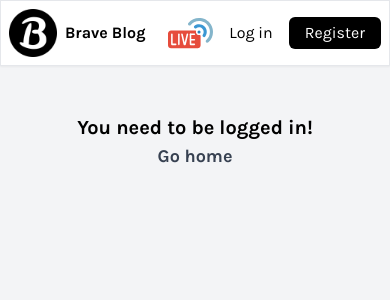
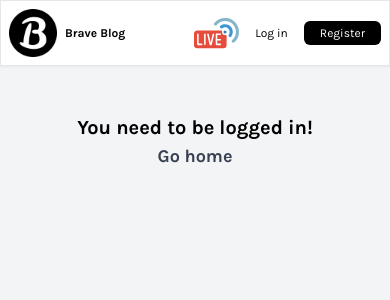
Before and after one commit to Seifbarouni/BraveBlog-frontend, a React (Create React App) app: page /profile in a window 390 px wide. Shown: the top 300 px of the page. Built offline with nearby package versions, Linux system fonts and the light colour scheme; no server answers; what @tailwindcss/typography would draw is missing.

Commit message:
ui update

```diff
--- a/src/components/Navbar.tsx
+++ b/src/components/Navbar.tsx
@@ -32,7 +32,7 @@ export const Navbar:React.FC<any>= ({authData,setAuthData})=> {
 
   const logo="/images/logo.png"
     return (
-        <div className="border flex items-center lg:justify-around justify-between p-2 bg-white shadow-sm sticky top-0 z-50">
+        <div className="border flex items-center lg:justify-around justify-between p-2 bg-white shadow-sm sticky top-0 z-50 sm:text-base text-xs">
       <Link to="/"  className="flex items-center cursor-pointer">
         <img src={logo} alt="" className="h-12 w-12"/>
         <span className="font-bold ml-2">Brave Blog</span>
@@ -51,7 +51,7 @@ export const Navbar:React.FC<any>= ({authData,setAuthData})=> {
       <span className="rounded-md bg-black  hover:bg-gray-800 cursor-pointer text-white px-4 py-1 " onClick={OpenRegisterModal}>Register</span>
     </div>}
     {authData&&authData.message==="Success" &&
-    <div className="flex items-center sm:text-base text-sm font-bold">
+    <div className="flex items-center  font-bold">
       <Link to="/live" className="mr-2 cursor-pointer transition duration-500 ease-in-out transform hover:-translate-y-1 hover:scale-110">
         <img src="/images/live.svg" alt="" />
       </Link>
--- a/src/components/User/UserProfile.tsx
+++ b/src/components/User/UserProfile.tsx
@@ -83,7 +83,7 @@ export const UserProfile:React.FC<Props> = ({authData,setAuthData}) => {
             <form onSubmit={handleSubmit}>
                 <div className="mt-4">
                 <input type="text" defaultValue={newUsername} onChange={(e)=>setNewUsername(e.target.value)} placeholder="Username" className="placeholder-gray-700 ring-1 ring-black focus:ring-2 focus:outline-none px-1 py-1 rounded-sm" required/>
-                <input type="email" defaultValue={newEmail}  onChange={(e)=>setNewEmail(e.target.value)}placeholder="Email" className="placeholder-gray-700 ring-1 ring-black focus:ring-2 focus:outline-none px-1 py-1 rounded-sm ml-2" required/>
+                <input type="email" defaultValue={newEmail}  onChange={(e)=>setNewEmail(e.target.value)}placeholder="Email" className="placeholder-gray-700 ring-1 ring-black focus:ring-2 focus:outline-none px-1 py-1 rounded-sm sm:ml-2 sm:mt-0 mt-4" required/>
                 </div>
                 <input type="url" defaultValue={newImage} onChange={(e)=>setNewImage(e.target.value)}placeholder="Image URL" className="placeholder-gray-700 ring-1 ring-black focus:ring-2 focus:outline-none px-1 py-1 rounded-sm mt-4 w-full" required/>
                 <button type="submit" className=" bg-black  hover:bg-gray-800 cursor-pointer text-white px-2 py-1 mt-4 w-full rounded-sm">Update infromation</button>
```
